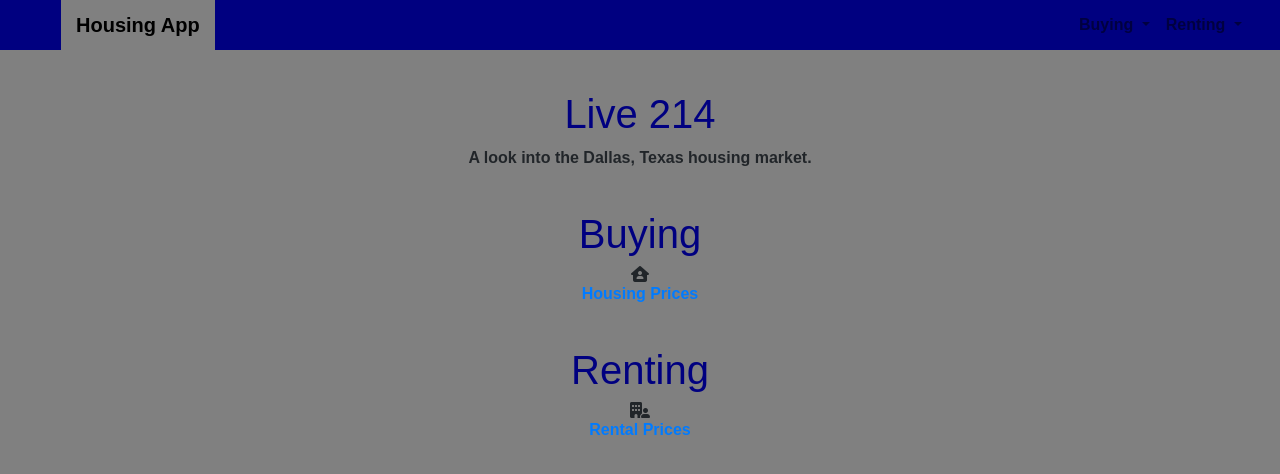
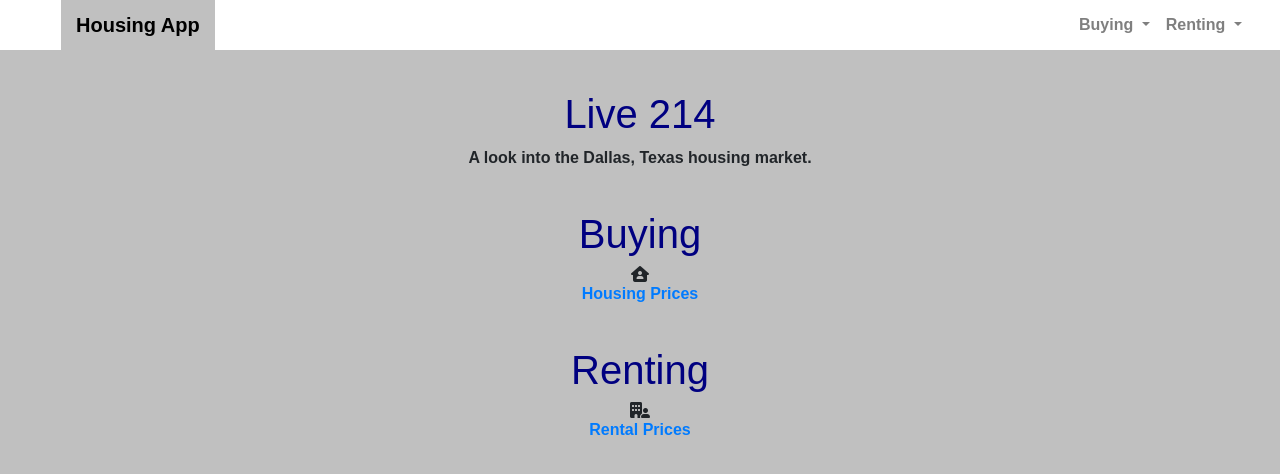
Before and after one commit to djdolejsi/housing-app, a plain HTML site: page templates/live214.html in a window 1280 px wide. Drawn offline with nearby package versions, Linux system fonts and the light colour scheme.

Commit message:
changed navbar color

```diff
--- a/templates/live214.html
+++ b/templates/live214.html
@@ -21,7 +21,7 @@ body {
   <div class="navigation">
     <nav class="navbar navbar-expand-lg navbar-light">
         <div class="col-sm-12 col-md-2">
-            <a class="navbar-brand" style="background-color:gray;" href="index.html">Housing App</a>
+            <a class="navbar-brand" style="background-color:silver;" href="index.html">Housing App</a>
             <button class="navbar-toggler border border-black " type="button" data-toggle="collapse" data-target="#navbarSupportedContent"
             aria-controls="navbarSupportedContent" aria-expanded="true" aria-label="Toggle navigation">
                 <span class="navbar-toggler-icon"></span>
@@ -92,7 +92,7 @@ body {
 <head>
 <style>
 body {
-  background-color: gray;
+  background-color: silver;
   text-align: center;
   font-weight: bold;
 }
@@ -107,7 +107,7 @@ h1 {
 .navbar{
 
 max-height: 50px;
-background-color: navy;
+background-color: white;
 }
 
 .navigation .navbar-brand{
```
